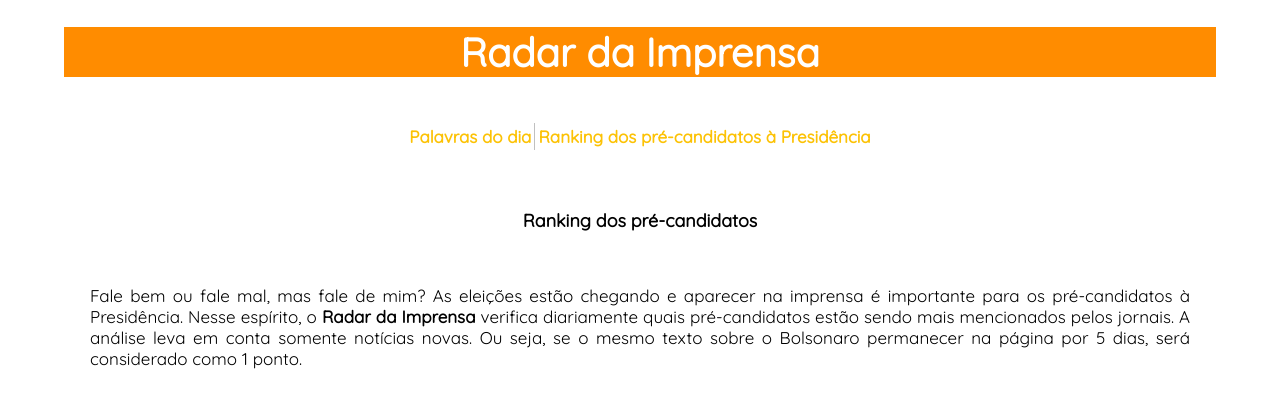
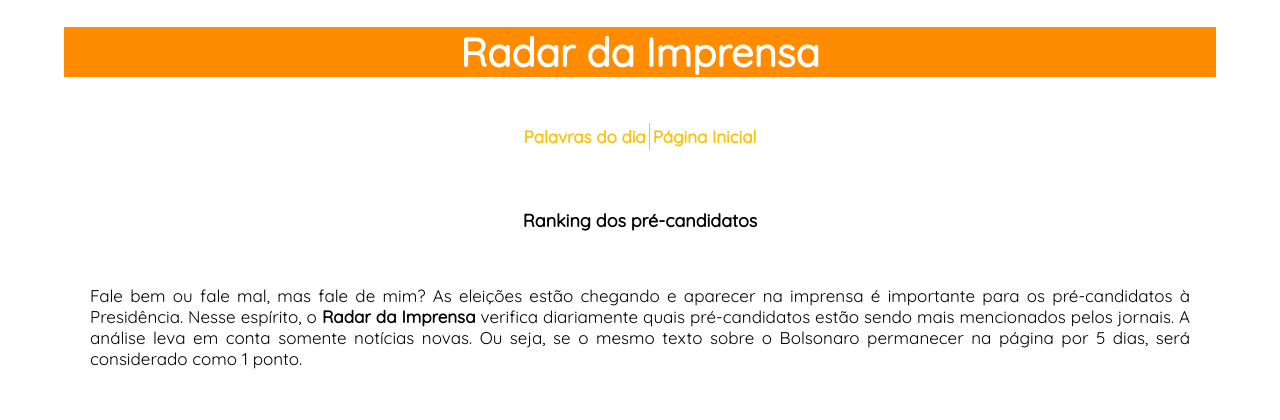
Before and after one commit to victorfariassb/iPrensa, a Flask app: template templates/ranking_candidatos.html in a window 1280 px wide. Shown: the top 420 px of the page. Run offline with Flask 2, Linux system fonts and the light colour scheme; the template is opened without the code that fills it, so the values that code supplies are empty; parts of the project's set-up code (start-up, migrations or seed data) failed here and were passed over.

Commit message:
Update ranking_candidatos.html

```diff
--- a/templates/ranking_candidatos.html
+++ b/templates/ranking_candidatos.html
@@ -97,7 +97,7 @@
     <nav>
       <ul class="menu">
         <li><a href="/palavra_dia">Palavras do dia</a></li>
-        <li><a href="/ranking_candidatos">Ranking dos pré-candidatos à Presidência</a></li>
+        <li><a href="/">Página Inicial</a></li>
       </ul>
     </nav>
     <div>
@@ -257,7 +257,7 @@
               </tr>
             </tbody>
           </table>
-          <div class="titulo">
+          <div class="titulo-inferior">
                 <br/>
                 <h4>Número de menções aos pré-candidatos na <a href='https://www.folha.uol.com.br/'>Folha</a></h4>
             <br/>
```
